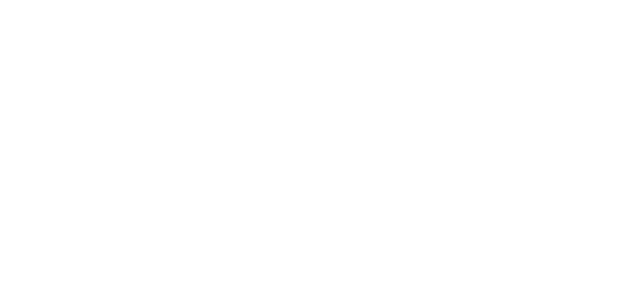
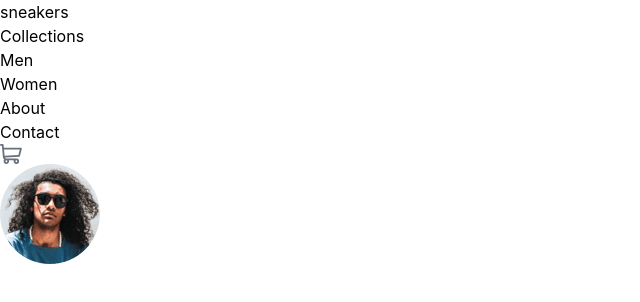
Before and after one commit to htikkke/Ecommerce_Product_Page, a React (Vite) app: page / in a window 1280 px wide. Shown: the top 302 px of the page, without its empty margins (0-640 px from the left). Built offline with nearby package versions, Linux system fonts and the light colour scheme.

Commit message:
feat(nav): add foundation of Nav-bar.

```diff
--- a/src/App.jsx
+++ b/src/App.jsx
@@ -1,5 +1,9 @@
+import Nav from "./main-components/Nav";
+
 export default function App() {
   return (
-    <div id="main-container" className="w-full min-h-screen bg-white"></div>
+    <div id="main-container" className="w-full min-h-screen bg-white">
+      <Nav />
+    </div>
   );
 }
--- a/src/main-components/Nav.jsx
+++ b/src/main-components/Nav.jsx
@@ -0,0 +1,21 @@
+import cartIcon from "../assets/images/icon-cart.svg";
+import profile from "../assets/images/image-avatar.png";
+
+export default function Nav() {
+  return (
+    <section id="nav-bar">
+      <h1>sneakers</h1>
+      <ul>
+        <li>Collections</li>
+        <li>Men</li>
+        <li>Women</li>
+        <li>About</li>
+        <li>Contact</li>
+      </ul>
+      <div>
+        <img src={cartIcon} />
+        <img src={profile} />
+      </div>
+    </section>
+  );
+}
```
